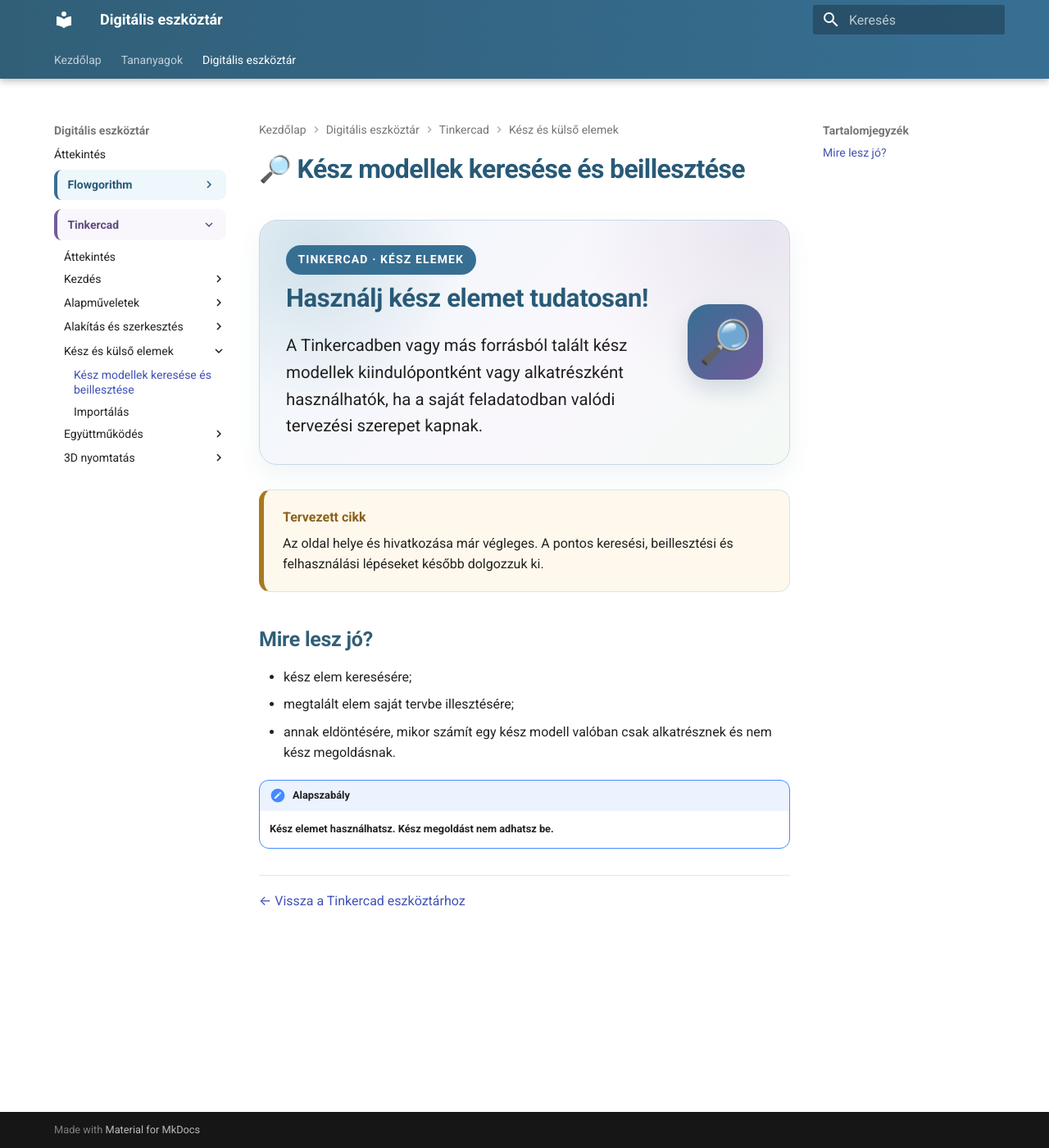
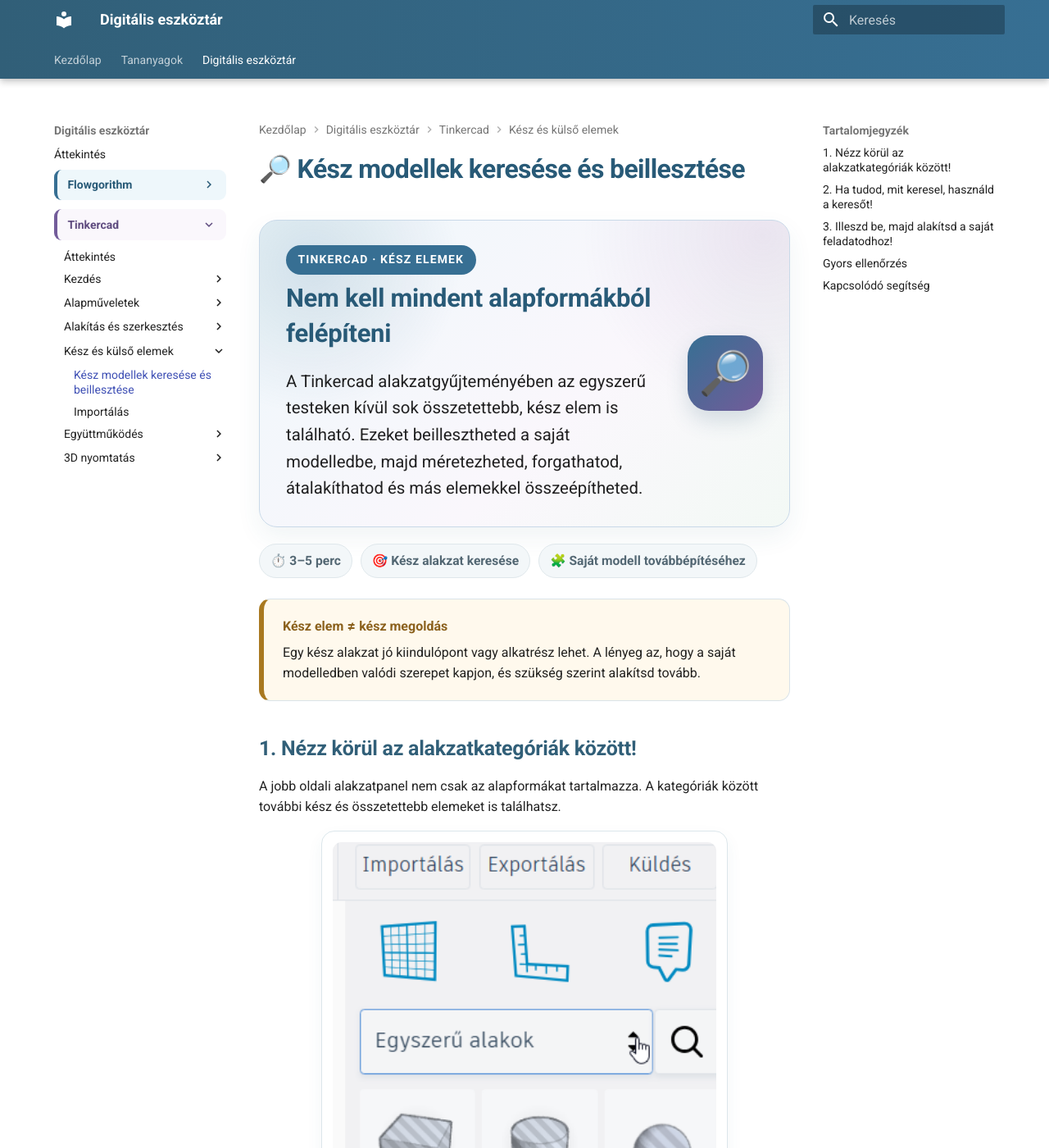
Before and after one commit to bsuszter/digitalis-eszkoztar, an MkDocs documentation site: the page built from docs/eszkoztar/tinkercad/kesz-modellek.md, in a window 1280 px wide and 1400 px high. Shown: the whole window at 82% size. Built offline with MkDocs 1.6.1 and Material for MkDocs 9.7.7, drawn with Linux system fonts in a browser that asks for light colours; some of the changed text lies outside the part shown.

Commit message:
Finish Tinkercad ready models lesson

```diff
--- a/docs/eszkoztar/tinkercad/kesz-modellek.md
+++ b/docs/eszkoztar/tinkercad/kesz-modellek.md
@@ -3,24 +3,110 @@
 <div class="article-hero">
   <div>
     <span class="article-kicker">TINKERCAD · KÉSZ ELEMEK</span>
-    <h2>Használj kész elemet tudatosan!</h2>
-    <p>A Tinkercadben vagy más forrásból talált kész modellek kiindulópontként vagy alkatrészként használhatók, ha a saját feladatodban valódi tervezési szerepet kapnak.</p>
+    <h2>Nem kell mindent alapformákból felépíteni</h2>
+    <p>A Tinkercad alakzatgyűjteményében az egyszerű testeken kívül sok összetettebb, kész elem is található. Ezeket beillesztheted a saját modelledbe, majd méretezheted, forgathatod, átalakíthatod és más elemekkel összeépítheted.</p>
   </div>
   <div class="article-hero__icon">🔎</div>
 </div>
 
-<div class="quick-note">
-  <strong>Tervezett cikk</strong>
-  <span>Az oldal helye és hivatkozása már végleges. A pontos keresési, beillesztési és felhasználási lépéseket később dolgozzuk ki.</span>
+<div class="article-meta">
+  <span>⏱️ 3–5 perc</span>
+  <span>🎯 Kész alakzat keresése</span>
+  <span>🧩 Saját modell továbbépítéséhez</span>
 </div>
 
-## Mire lesz jó?
+<div class="quick-note">
+  <strong>Kész elem ≠ kész megoldás</strong>
+  <span>Egy kész alakzat jó kiindulópont vagy alkatrész lehet. A lényeg az, hogy a saját modelledben valódi szerepet kapjon, és szükség szerint alakítsd tovább.</span>
+</div>
 
-- kész elem keresésére;
-- megtalált elem saját tervbe illesztésére;
-- annak eldöntésére, mikor számít egy kész modell valóban csak alkatrésznek és nem kész megoldásnak.
+## 1. Nézz körül az alakzatkategóriák között!
+
+A jobb oldali alakzatpanel nem csak az alapformákat tartalmazza. A kategóriák között további kész és összetettebb elemeket is találhatsz.
+
+<figure class="tool-figure tool-figure--medium">
+  <a href="../../../images/eszkoztar/tinkercad/kesz/01-modell-kategoriak.png" target="_blank">
+    <img src="../../../images/eszkoztar/tinkercad/kesz/01-modell-kategoriak.png" alt="A Tinkercad alakzatkategóriáinak megnyitása">
+  </a>
+  <figcaption>Az alakzatpanel tetején válthatsz a különböző kategóriák között.</figcaption>
+</figure>
+
+<figure class="tool-figure tool-figure--wide">
+  <a href="../../../images/eszkoztar/tinkercad/kesz/02-kategoriak.png" target="_blank">
+    <img src="../../../images/eszkoztar/tinkercad/kesz/02-kategoriak.png" alt="Különböző alakzatkategóriák a Tinkercadben">
+  </a>
+  <figcaption>Érdemes több kategóriát is megnézni: nem minden használható elem az Alapvető alakzatok között található.</figcaption>
+</figure>
+
+<figure class="tool-figure tool-figure--wide">
+  <a href="../../../images/eszkoztar/tinkercad/kesz/03-tovabbi-alakok.png" target="_blank">
+    <img src="../../../images/eszkoztar/tinkercad/kesz/03-tovabbi-alakok.png" alt="További kész alakzatok a Tinkercadben">
+  </a>
+  <figcaption>A kész alakzatok között olyan formákat is találhatsz, amelyeket sokkal időigényesebb lenne alaptestekből összeépíteni.</figcaption>
+</figure>
+
+## 2. Ha tudod, mit keresel, használd a keresőt!
+
+Nem mindig érdemes végignézni az összes kategóriát. Ha már van elképzelésed arról, milyen elemre van szükséged, próbáld megkeresni név alapján!
+
+<figure class="tool-figure tool-figure--medium">
+  <a href="../../../images/eszkoztar/tinkercad/kesz/04-kereses.png" target="_blank">
+    <img src="../../../images/eszkoztar/tinkercad/kesz/04-kereses.png" alt="Keresés a Tinkercad alakzatai között">
+  </a>
+  <figcaption>A kereső gyorsabb lehet, mint a kategóriák böngészése.</figcaption>
+</figure>
+
+!!! tip "Próbáld meg angolul is!"
+    Ha magyar keresőszóra nem kapsz jó találatot, írd be ugyanazt **angolul** is! Sok alakzat neve angol kifejezéssel könnyebben megtalálható.
+
+<figure class="tool-figure tool-figure--medium">
+  <a href="../../../images/eszkoztar/tinkercad/kesz/05-kereses-angolul.png" target="_blank">
+    <img src="../../../images/eszkoztar/tinkercad/kesz/05-kereses-angolul.png" alt="Angol keresőszó használata a Tinkercad alakzatkeresőjében">
+  </a>
+  <figcaption>Ha az első keresés nem sikerül, másik kifejezés vagy angol keresőszó is segíthet.</figcaption>
+</figure>
+
+## 3. Illeszd be, majd alakítsd a saját feladatodhoz!
+
+A megtalált alakzatot ugyanúgy helyezheted a munkasíkra, mint bármely más elemet. Beillesztés után nem kell változatlanul hagynod: a legtöbb kész alakzat tovább szerkeszthető és beállítható.
+
+<figure class="tool-figure tool-figure--wide">
+  <a href="../../../images/eszkoztar/tinkercad/kesz/06-kesz-szerkesztheto-alak.png" target="_blank">
+    <img src="../../../images/eszkoztar/tinkercad/kesz/06-kesz-szerkesztheto-alak.png" alt="Beillesztett és szerkeszthető kész alakzat a Tinkercadben">
+  </a>
+  <figcaption>A kész elem csak kiindulópont: méretezheted, forgathatod, mozgathatod, és más alakzatokkal is kombinálhatod.</figcaption>
+</figure>
+
+<div class="mini-grid mini-grid--uses">
+  <div class="mini-card"><span class="mini-icon">📏</span><strong>Méretezd!</strong><span>Igazítsd a kész elemet a saját modelled méreteihez.</span></div>
+  <div class="mini-card"><span class="mini-icon">🔄</span><strong>Forgasd és helyezd el!</strong><span>Állítsd be úgy, hogy valóban a saját szerkezetedbe illeszkedjen.</span></div>
+  <div class="mini-card"><span class="mini-icon">🧩</span><strong>Építsd össze!</strong><span>Kombináld saját alakzatokkal, szükség esetén csoportosítsd őket.</span></div>
+  <div class="mini-card"><span class="mini-icon">🕳️</span><strong>Alakítsd tovább!</strong><span>Furattal, más elemekkel vagy további szerkesztéssel módosíthatod.</span></div>
+</div>
 
 !!! important "Alapszabály"
-    **Kész elemet használhatsz. Kész megoldást nem adhatsz be.**
+    **Kész elemet használhatsz. Kész megoldást nem adhatsz be.** A kész elem akkor válik a saját tervezésed részévé, ha tudatosan választod ki, beilleszted, méretezed és a saját modelledhez alakítod.
+
+## Gyors ellenőrzés
+
+<div class="check-panel">
+  <label><input type="checkbox"><span>Megnéztem, van-e a feladathoz használható kész alakzat.</span></label>
+  <label><input type="checkbox"><span>Ha nem találtam könnyen, keresőt és szükség esetén angol keresőszót is próbáltam.</span></label>
+  <label><input type="checkbox"><span>A kiválasztott elemet a saját modellemhez méreteztem és elhelyeztem.</span></label>
+  <label><input type="checkbox"><span>A kész elem nem helyettesíti a saját tervezési munkámat.</span></label>
+</div>
+
+## Kapcsolódó segítség
+
+<div class="related-grid">
+  <a href="../meretezes/">
+    <span class="related-icon">📏</span>
+    <span class="related-text"><strong>Méretezés és igazítás</strong><small>Ha a kész elemet pontosan a saját modelledhez szeretnéd igazítani.</small></span>
+  </a>
+  <a href="../csoportositas/">
+    <span class="related-icon">🧩</span>
+    <span class="related-text"><strong>Csoportosítás és szétbontás</strong><small>Ha a kész elemet más alakzatokkal szeretnéd összeépíteni.</small></span>
+  </a>
+</div>
 
 <div class="back-link"><a href="../">← Vissza a Tinkercad eszköztárhoz</a></div>
```
